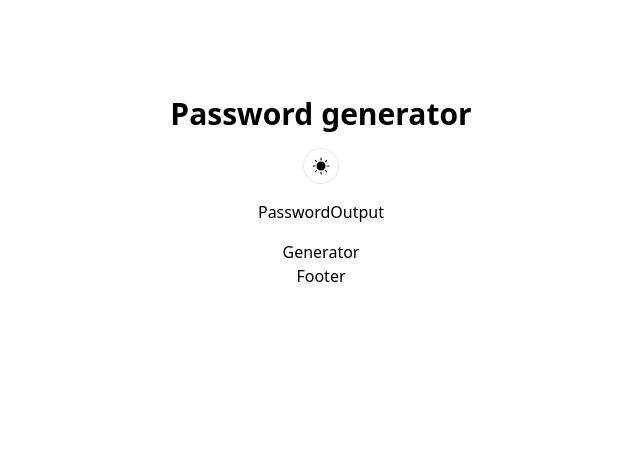
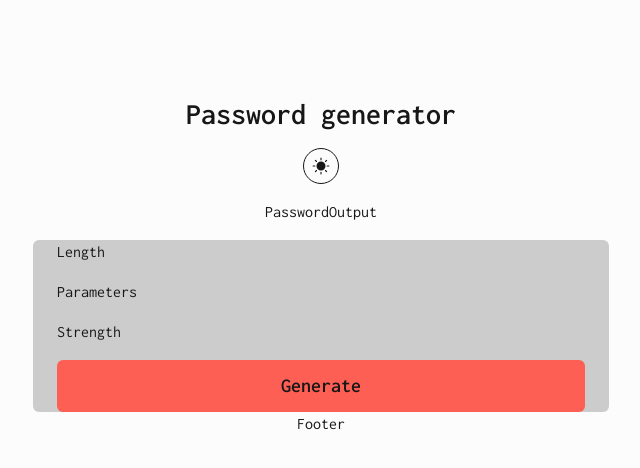
Before and after one commit to MertArar/passwordGenerator, a React (Vite) app: page / in a window 1280 px wide. Shown: the top 468 px of the page, without its empty margins (319-959 px from the left). Built offline with nearby package versions, Linux system fonts and the light colour scheme.

Commit message:
tailwind config changed

```diff
--- a/src/components/Generator/Generator.jsx
+++ b/src/components/Generator/Generator.jsx
@@ -1,7 +1,59 @@
-import React from "react";
+import { useState } from "react";
 
-const Generator = () => {
-  return <div>Generator</div>;
+import { generateCharcodesArray } from "../../utils/charcodesGenerator";
+
+import Length from "./Options/Length";
+import Parameters from "./Options/Parameters";
+import Strength from "./Strength/Strength";
+import { getRandomCharacters } from "../../utils/getRandomCharacters";
+
+const NUMBER_CHARCODES = generateCharcodesArray(48, 57);
+const SYMBOLS_CHARCODES = [
+  33, 40, 41, 45, 46, 63, 91, 93, 95, 96, 126, 59, 58, 64, 35, 36, 37, 94, 38,
+  42, 43, 61,
+];
+const UPPER_CHARCODES = generateCharcodesArray(65, 90);
+const LOWER_CHARCODES = generateCharcodesArray(97, 122);
+
+const Generator = ({ setPassword, setIsCopied }) => {
+  const [parameters, setParameters] = useState({
+    uppercase: true,
+    lowercase: true,
+    numbers: true,
+    symbols: true,
+  });
+
+  const [passwordLength, setPasswordLength] = useState(6);
+
+  const generatePassword = (parameters, length) => {
+    setIsCopied(false);
+
+    if (
+      !parameters.uppercase &&
+      !parameters.lowercase &&
+      !parameters.numbers &&
+      !parameters.symbols
+    ) {
+      return "You must select 1 option at least!";
+    }
+    let charcodes = [];
+    if (parameters.lowercase) charcodes = charcodes.concat(LOWER_CHARCODES);
+    if (parameters.uppercase) charcodes = charcodes.concat(UPPER_CHARCODES);
+    if (parameters.numbers) charcodes = charcodes.concat(NUMBER_CHARCODES);
+    if (parameters.symbols) charcodes = charcodes.concat(SYMBOLS_CHARCODES);
+    return getRandomCharacters(charcodes, length);
+  };
+
+  return (
+    <article className="flex flex-col w-full gap-4 px-6 rounded-md dark:bg-greyDark bg-greyWhite">
+      <Length />
+      <Parameters />
+      <Strength />
+      <button className="p-3 text-xl font-semibold transition-all ease-in-out rounded-md bg-primary">
+        Generate
+      </button>
+    </article>
+  );
 };
 
 export default Generator;
--- a/tailwind.config.js
+++ b/tailwind.config.js
@@ -1,8 +1,21 @@
 /** @type {import('tailwindcss').Config} */
 export default {
   content: ["./index.html", "./src/**/*.{js,ts,jsx,tsx}"],
+  darkMode: "class",
   theme: {
     extend: {},
+    colors: {
+      white: "#FCFCFC",
+      black: "#171717",
+      primary: "#FE5F55",
+      greyWhite: "#CCCCCC",
+      greyDark: "#373737",
+      success: "#007F2C",
+      transparent: "transparent",
+    },
+    fontFamily: {
+      primary: ["Inconsolata", "monospace"],
+    },
   },
-  plugins: [],
+  plugins: [require("@tailwindcss/forms")],
 };
```
